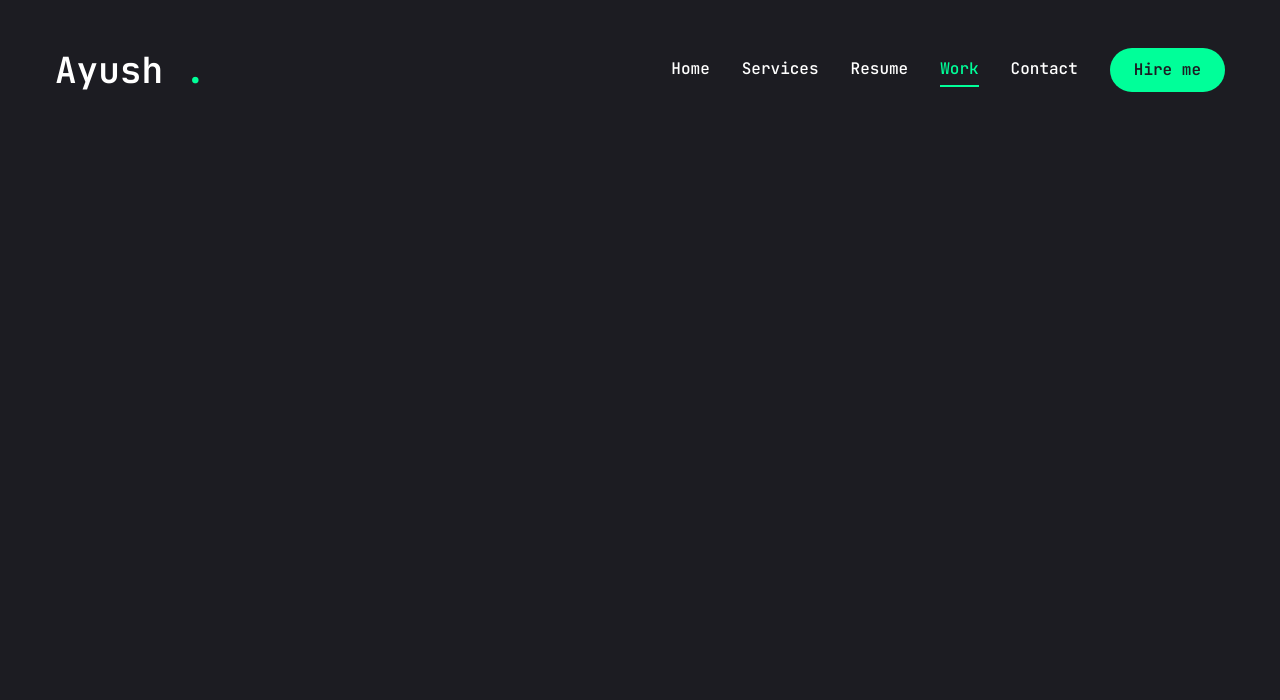
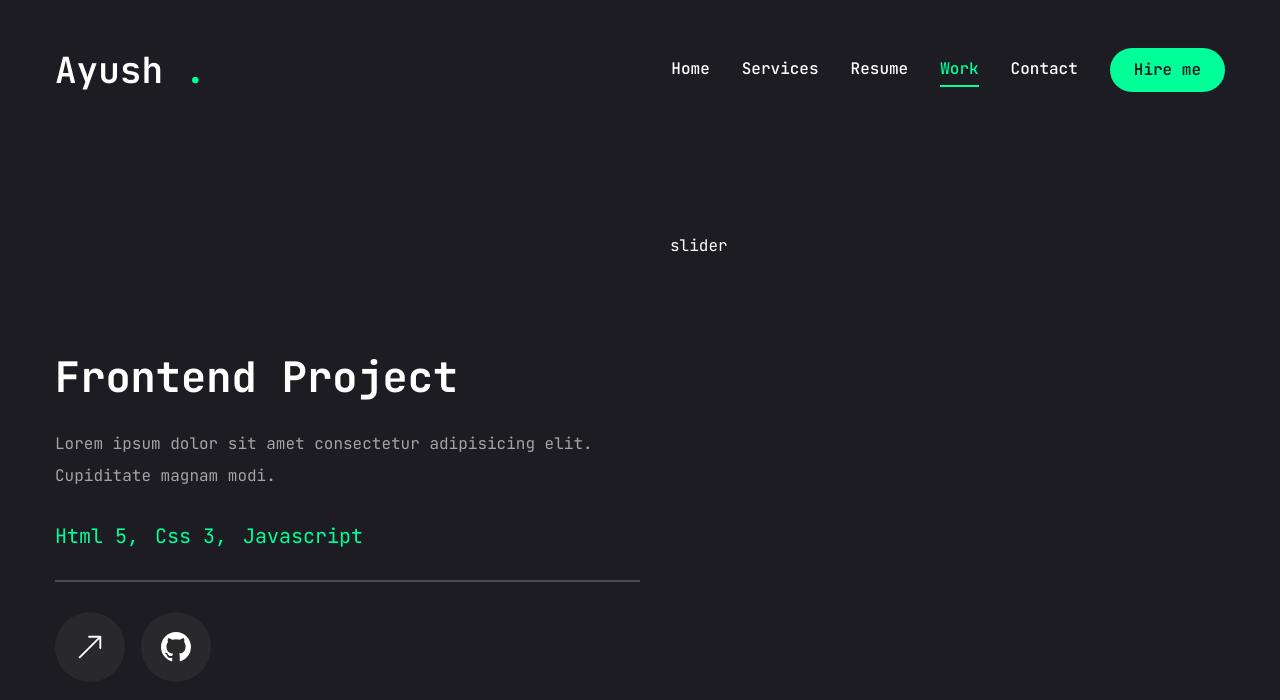
Before and after one commit to ayush1452/ayush_portfolio, a Next.js app: page /workPage in a window 1280 px wide. Shown: the top 700 px of the page. Built offline with nearby package versions, Linux system fonts and the light colour scheme.

Commit message:
updated the work page with the name and live project links

```diff
--- a/app/workPage/page.jsx
+++ b/app/workPage/page.jsx
@@ -66,7 +66,70 @@
       }}
       className="min-h-[80vh] flex flex-col justify-center py-12 xl:px-0"
     >
-
+        <div className="container mx-auto">
+            <div className="flex flex-col xl:flex-row xl:gap-[30px]">
+                <div className="w-full xl:w-[50%] xl:h-[460px] flex flex-col xl:justify-between order-2 xl:order-none">
+                    <div className="flex flex-col gap-[30px] h-[50%]">
+                        {/* outline num */}
+                        <div className="text-8xl leading-none font-extrabold text-transparent text-outline">
+                            {project.num}
+                        </div>
+                        {/* project category */}
+                        <h2 className="text-[42px] font-bold leading-none text-white group-hover:text-accent transition-all duration-500 capitalize">
+                            {project.category} project
+                        </h2>
+                        {/* project description */}
+              <         p className="text-white/60">{project.description}</p>
+                        {/* stack */}
+                        <ul className="flex gap-4">
+                            {project.stack.map((item, index) => {
+                                return (
+                                    <li key={index} className="text-xl text-accent">
+                                        {item.name}
+                                        {/* remove the last comma */}
+                                        {index !== project.stack.length - 1 && ","}
+                                    </li>
+                                );
+                            })}
+                        </ul>
+                        {/* border */}
+                        <div className="border border-white/20"></div>
+                            {/* buttons */}
+                            <div className="flex items-center gap-4">
+                                {/* live project button */}
+                                <Link href={project.live}>
+                                    <TooltipProvider delayDuration={100}>
+                                        <Tooltip>
+                                            <TooltipTrigger className="w-[70px] h-[70px] rounded-full bg-white/5 flex justify-center items-center group">
+                                                <BsArrowUpRight className="text-white text-3xl group-hover:text-accent" />
+                                            </TooltipTrigger>
+                                            <TooltipContent>
+                                                <p>Live project</p>
+                                            </TooltipContent>
+                                        </Tooltip>
+                                    </TooltipProvider>
+                                </Link>
+                                {/* github project button */}
+                                <Link href={project.github}>
+                                    <TooltipProvider delayDuration={100}>
+                                        <Tooltip>
+                                            <TooltipTrigger className="w-[70px] h-[70px] rounded-full bg-white/5 flex justify-center items-center group">
+                                                <BsGithub className="text-white text-3xl group-hover:text-accent" />
+                                            </TooltipTrigger>
+                                            <TooltipContent>
+                                                <p>Github repository</p>
+                                            </TooltipContent>
+                                        </Tooltip>
+                                    </TooltipProvider>
+                                </Link>
+                            </div>
+                        </div>
+                    </div>
+                <div className="flex flex-col gap-[30px] h-[50%]">
+                        slider
+                </div>
+            </div>
+        </div>
 
         </motion.section>
     );
```
